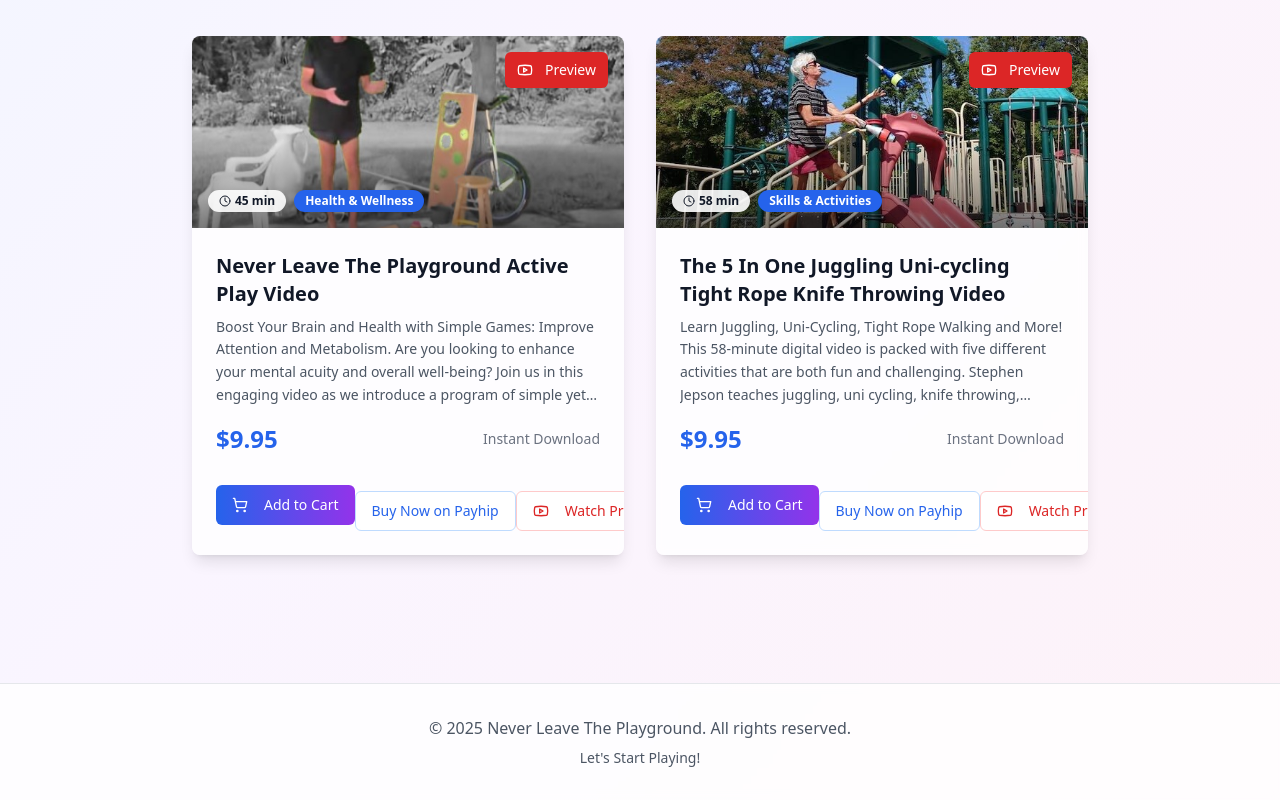
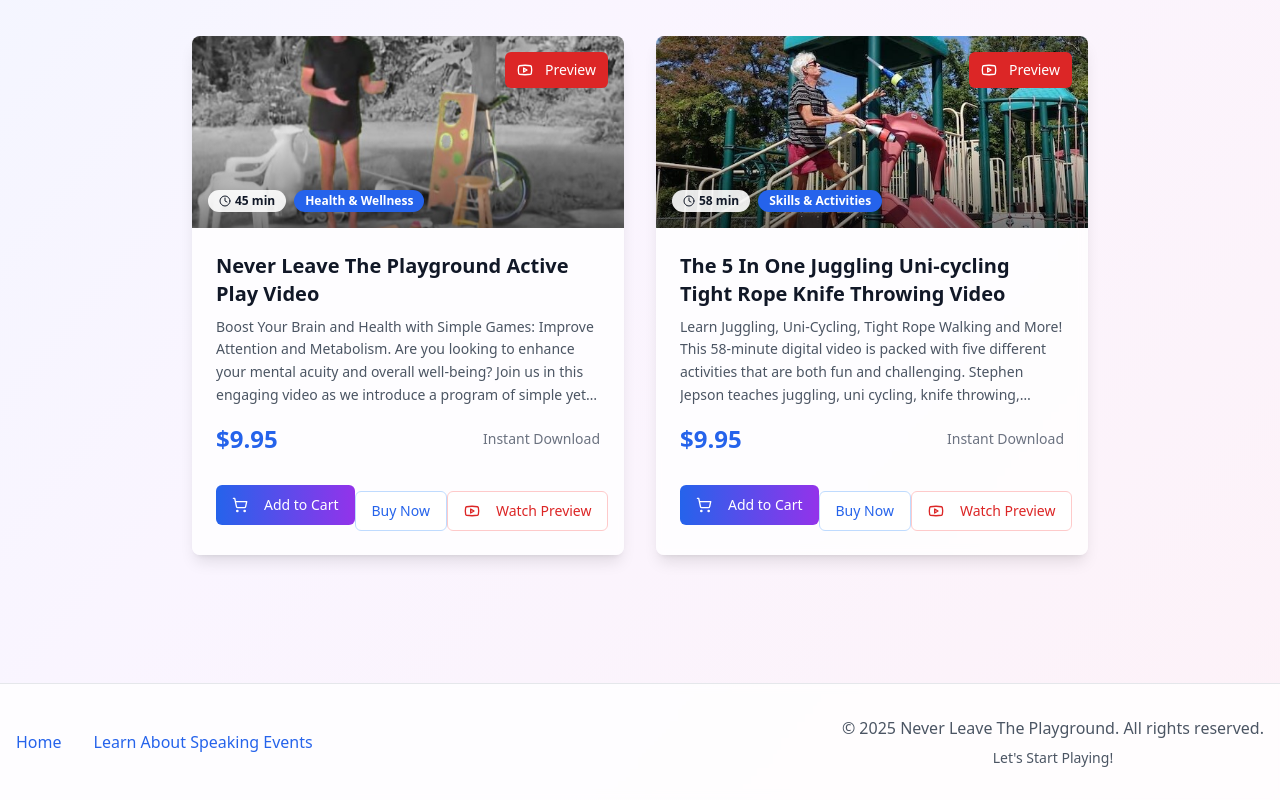
Before and after one commit to getgoingbb/split-video-deals, a React (Vite) app: page / in a window 1280 px wide. Shown: the part 753-1553 px from the top of the page. Built offline with nearby package versions, Linux system fonts and the light colour scheme.

Commit message:
Fix: Improve video preview and button text
- Changed video preview links to open in a lightbox.
- Updated "Buy on Payhip" buttons to "Buy Now".
- Added "Home" and "Learn About Speaking Events" links to the footer.

```diff
--- a/src/components/VideoCard.tsx
+++ b/src/components/VideoCard.tsx
@@ -5,6 +5,7 @@ import { Button } from "@/components/ui/button";
 import { Card, CardContent, CardFooter, CardHeader } from "@/components/ui/card";
 import { Badge } from "@/components/ui/badge";
 import { Play, Clock, ShoppingCart, Youtube } from "lucide-react";
+import VideoLightbox from "./VideoLightbox";
 
 interface VideoCardProps {
   video: Video;
@@ -13,14 +14,16 @@ interface VideoCardProps {
 
 const VideoCard = ({ video, onAddToCart }: VideoCardProps) => {
   const [isHovered, setIsHovered] = useState(false);
+  const [isLightboxOpen, setIsLightboxOpen] = useState(false);
 
   const handleYouTubePreview = () => {
     if (video.youtubePreviewUrl) {
-      window.open(video.youtubePreviewUrl, '_blank');
+      setIsLightboxOpen(true);
     }
   };
 
   return (
+    <>
       <Card
         className="group overflow-hidden border-0 shadow-lg hover:shadow-2xl transition-all duration-300 bg-white/80 backdrop-blur-sm"
         onMouseEnter={() => setIsHovered(true)}
@@ -44,9 +47,10 @@ const VideoCard = ({ video, onAddToCart }: VideoCardProps) => {
               </Badge>
             </div>
             <div
-            className={`absolute inset-0 flex items-center justify-center transition-opacity duration-300 ${
+              className={`absolute inset-0 flex items-center justify-center transition-opacity duration-300 cursor-pointer ${
                 isHovered ? 'opacity-100' : 'opacity-0'
               }`}
+              onClick={handleYouTubePreview}
             >
               <div className="bg-white/90 rounded-full p-4 transform transition-transform duration-300 hover:scale-110">
                 <Play className="w-8 h-8 text-blue-600" fill="currentColor" />
@@ -96,7 +100,7 @@ const VideoCard = ({ video, onAddToCart }: VideoCardProps) => {
             <div
               className="w-full"
               dangerouslySetInnerHTML={{
-              __html: `<a href="${video.payhipUrl}" class="payhip-buy-button w-full inline-flex items-center justify-center gap-2 whitespace-nowrap rounded-md text-sm font-medium ring-offset-background transition-colors focus-visible:outline-none focus-visible:ring-2 focus-visible:ring-ring focus-visible:ring-offset-2 disabled:pointer-events-none disabled:opacity-50 border border-blue-200 bg-background hover:bg-blue-50 hover:text-accent-foreground h-10 px-4 py-2 text-blue-600" data-theme="blue" data-product="${video.payhipProductId}">Buy Now on Payhip</a>`
+                __html: `<a href="${video.payhipUrl}" class="payhip-buy-button w-full inline-flex items-center justify-center gap-2 whitespace-nowrap rounded-md text-sm font-medium ring-offset-background transition-colors focus-visible:outline-none focus-visible:ring-2 focus-visible:ring-ring focus-visible:ring-offset-2 disabled:pointer-events-none disabled:opacity-50 border border-blue-200 bg-background hover:bg-blue-50 hover:text-accent-foreground h-10 px-4 py-2 text-blue-600" data-theme="blue" data-product="${video.payhipProductId}">Buy Now</a>`
               }}
             />
           )}
@@ -113,6 +117,14 @@ const VideoCard = ({ video, onAddToCart }: VideoCardProps) => {
           )}
         </CardFooter>
       </Card>
+
+      <VideoLightbox
+        isOpen={isLightboxOpen}
+        onClose={() => setIsLightboxOpen(false)}
+        videoUrl={video.youtubePreviewUrl || ""}
+        title={video.title}
+      />
+    </>
   );
 };
 
--- /dev/null
+++ b/src/components/VideoLightbox.tsx
@@ -0,0 +1,50 @@
+
+import { useState } from "react";
+import { Dialog, DialogContent, DialogTitle } from "@/components/ui/dialog";
+import { Button } from "@/components/ui/button";
+import { X } from "lucide-react";
+
+interface VideoLightboxProps {
+  isOpen: boolean;
+  onClose: () => void;
+  videoUrl: string;
+  title: string;
+}
+
+const VideoLightbox = ({ isOpen, onClose, videoUrl, title }: VideoLightboxProps) => {
+  const getEmbedUrl = (url: string) => {
+    const videoId = url.split('youtu.be/')[1] || url.split('v=')[1];
+    if (videoId) {
+      const cleanId = videoId.split('&')[0];
+      return `https://www.youtube.com/embed/${cleanId}`;
+    }
+    return url;
+  };
+
+  return (
+    <Dialog open={isOpen} onOpenChange={onClose}>
+      <DialogContent className="max-w-4xl w-full p-0 bg-black border-0">
+        <DialogTitle className="sr-only">{title}</DialogTitle>
+        <div className="relative">
+          <Button
+            onClick={onClose}
+            variant="ghost"
+            className="absolute top-2 right-2 z-10 text-white hover:bg-white/20"
+          >
+            <X className="w-6 h-6" />
+          </Button>
+          <div className="aspect-video">
+            <iframe
+              src={getEmbedUrl(videoUrl)}
+              className="w-full h-full"
+              allowFullScreen
+              title={title}
+            />
+          </div>
+        </div>
+      </DialogContent>
+    </Dialog>
+  );
+};
+
+export default VideoLightbox;
--- a/src/pages/Index.tsx
+++ b/src/pages/Index.tsx
@@ -134,9 +134,31 @@ const Index = () => {
 
       {/* Footer */}
       <footer className="bg-white/80 backdrop-blur-sm border-t border-gray-200 mt-20">
-        <div className="container mx-auto px-4 py-8 text-center text-gray-600">
-          <p>&copy; 2025 Never Leave The Playground. All rights reserved.</p>
-          <p className="text-sm mt-2">Let's Start Playing!</p>
+        <div className="container mx-auto px-4 py-8">
+          <div className="flex flex-col md:flex-row justify-between items-center space-y-4 md:space-y-0">
+            <div className="flex space-x-8">
+              <a
+                href="https://neverleavetheplayground.com"
+                target="_blank"
+                rel="noopener noreferrer"
+                className="text-blue-600 hover:text-blue-800 transition-colors font-medium"
+              >
+                Home
+              </a>
+              <a
+                href="https://speaker.neverleavetheplayground.com"
+                target="_blank"
+                rel="noopener noreferrer"
+                className="text-blue-600 hover:text-blue-800 transition-colors font-medium"
+              >
+                Learn About Speaking Events
+              </a>
+            </div>
+            <div className="text-center text-gray-600">
+              <p>&copy; 2025 Never Leave The Playground. All rights reserved.</p>
+              <p className="text-sm mt-2">Let's Start Playing!</p>
+            </div>
+          </div>
         </div>
       </footer>
     </div>
```
Lines whose indentation alone changed are shown as unchanged.
